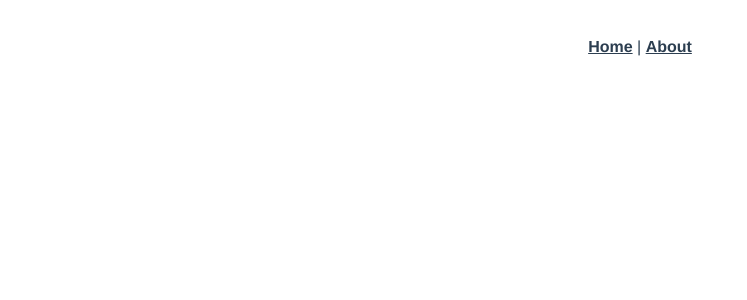
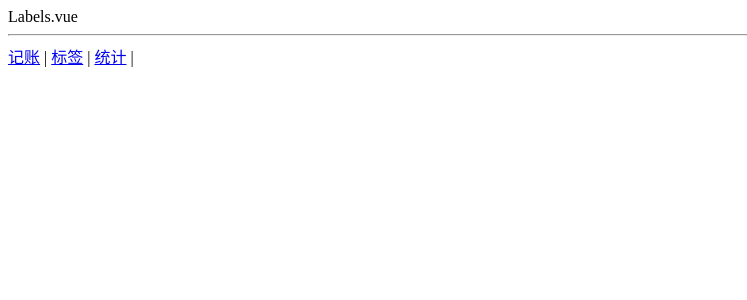
Before and after one commit to baisong199701/morney, a Vue app: page /#/labels in a window 1280 px wide. Shown: the top 300 px of the page, without its empty margins (0-747 px from the left). Built offline with nearby package versions, Linux system fonts and the light colour scheme.

Commit message:
创建三个页面

```diff
--- a/src/App.vue
+++ b/src/App.vue
@@ -1,10 +1,16 @@
 <template>
-  <div id="app">
-    <div id="nav">
-      <router-link to="/">Home</router-link> |
-      <router-link to="/about">About</router-link>
+  <div>
+    <router-view/>
+    <hr/>
+    <div>
+      <router-link to="/money">记账</router-link>
+      |
+      <router-link to="/labels">标签</router-link>
+      |
+      <router-link to="/statistics">统计</router-link>
+      |
     </div>
-    <router-view/>
+
   </div>
 </template>
 
--- a/src/router/index.ts
+++ b/src/router/index.ts
@@ -1,27 +1,30 @@
-import Vue from 'vue'
-import VueRouter, { RouteConfig } from 'vue-router'
-import Home from '../views/Home.vue'
-
-Vue.use(VueRouter)
-
-const routes: Array<RouteConfig> = [
+import Vue from "vue";
+import VueRouter from "vue-router";
+import Labels from "@/views/Labels.vue";
+import Money from "@/views/Money.vue";
+import Statistics from "@/views/Statistics.vue";
+Vue.use(VueRouter);
+const routes = [
   {
-    path: '/',
-    name: 'Home',
-    component: Home
+    path: "/",
+    redirect: "/money",
   },
   {
-    path: '/about',
-    name: 'About',
-    // route level code-splitting
-    // this generates a separate chunk (about.[hash].js) for this route
-    // which is lazy-loaded when the route is visited.
-    component: () => import(/* webpackChunkName: "about" */ '../views/About.vue')
-  }
-]
+    path: "/money",
+    component: Money,
+  },
+  {
+    path: "/labels",
+    component: Labels,
+  },
+  {
+    path: "/statistics",
+    component: Statistics,
+  },
+];
 
 const router = new VueRouter({
-  routes
-})
+  routes,
+});
 
-export default router
+export default router;
--- /dev/null
+++ b/src/views/Labels.vue
@@ -0,0 +1,15 @@
+<template>
+    <div>
+Labels.vue
+    </div>
+</template>
+
+<script>
+    export default {
+
+    }
+</script>
+
+<style lang="scss" scoped>
+
+</style>
--- /dev/null
+++ b/src/views/Money.vue
@@ -0,0 +1,15 @@
+<template>
+    <div>
+Money.vue
+    </div>
+</template>
+
+<script>
+    export default {
+
+    }
+</script>
+
+<style lang="scss" scoped>
+
+</style>
--- /dev/null
+++ b/src/views/Statistics.vue
@@ -0,0 +1,14 @@
+<template>
+    <div>
+Statistics.vue
+    </div>
+</template>
+
+<script>
+    export default {
+    }
+</script>
+
+<style lang="scss" scoped>
+
+</style>
```
